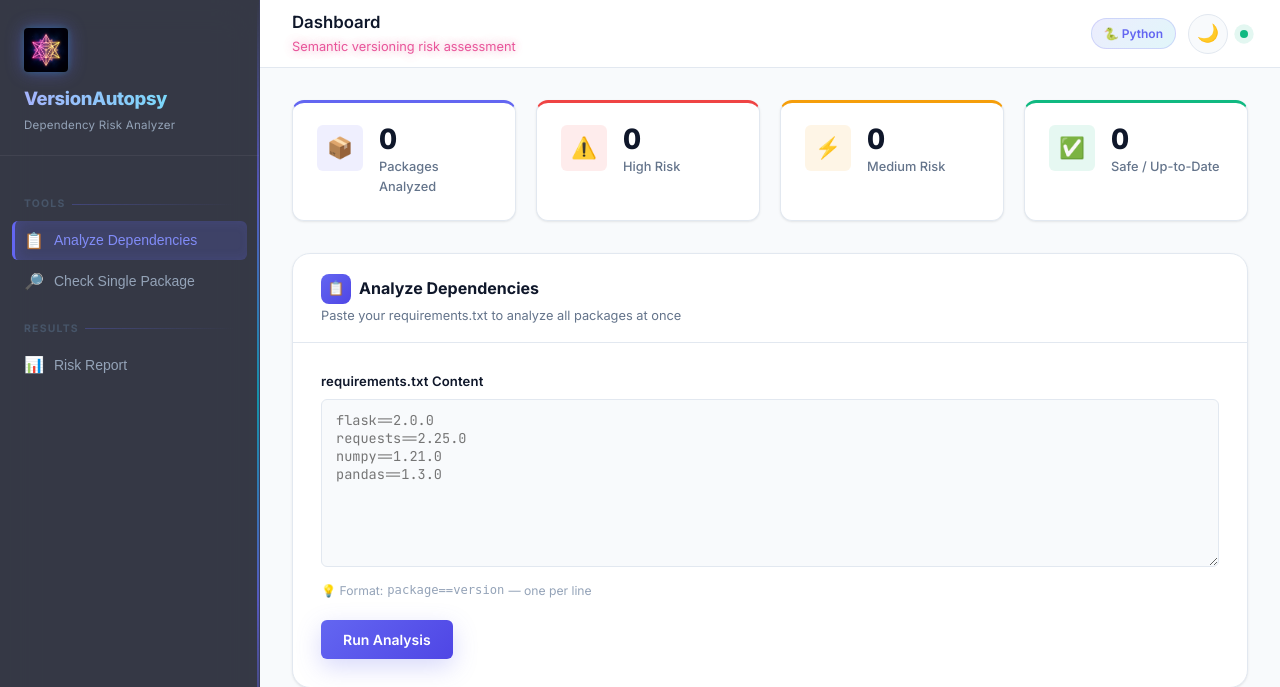
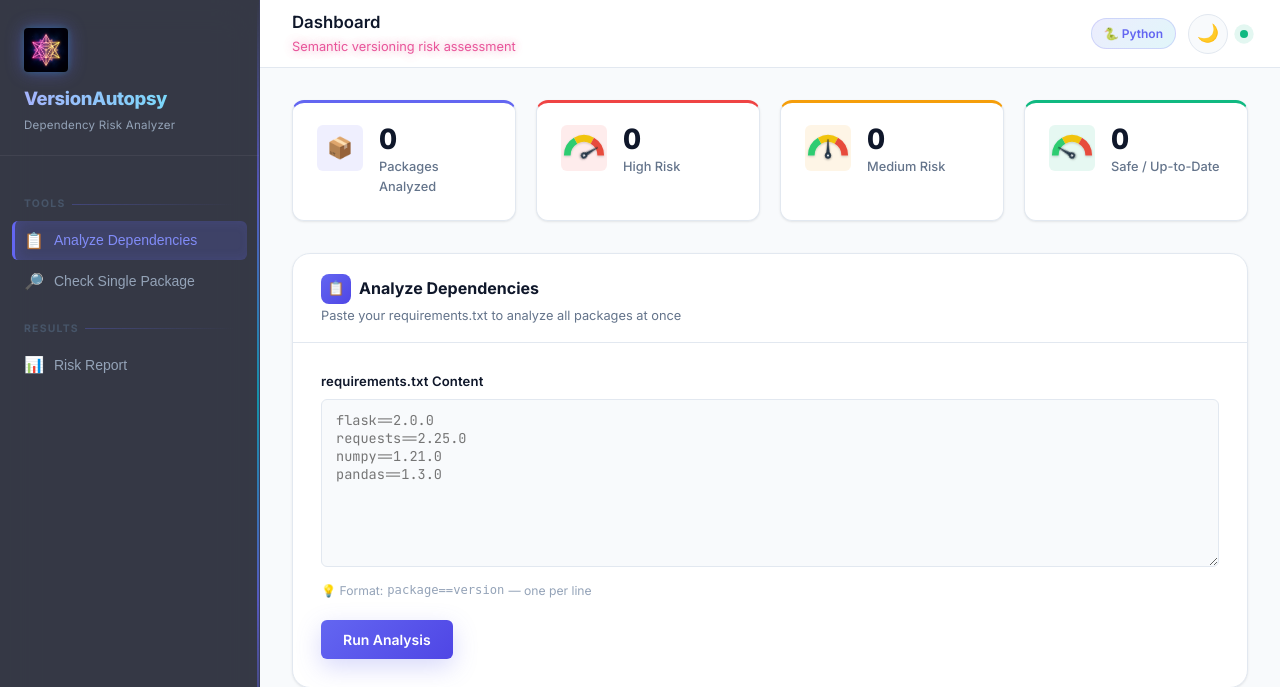
Before and after one commit to ShantanuT246/VersionAutopsy, a Flask app: page / in a window 1280 px wide. Shown: the top 687 px of the page. Run offline with Flask 3, Linux system fonts and the light colour scheme.

Commit message:
added the logos for the risk levels analyzer

```diff
--- a/static/js/app.js
+++ b/static/js/app.js
@@ -105,7 +105,14 @@ function getRiskClass(level) {
     }[level] || 'risk-unknown';
 }
 function getRiskIcon(level) {
-    return { HIGH: '🔴', MEDIUM: '🟡', LOW: '🟢', 'UP-TO-DATE': '✨', UNKNOWN: '⬜' }[level] || '⬜';
+    const iconStyle = 'width:1.2em;height:1.2em;vertical-align:text-bottom;margin-right:2px;';
+    return {
+        HIGH: `<img src="/static/high_risk.svg" alt="High" style="${iconStyle}">`,
+        MEDIUM: `<img src="/static/medium_risk.svg" alt="Medium" style="${iconStyle}">`,
+        LOW: `<img src="/static/low_risk.svg" alt="Low" style="${iconStyle}">`,
+        'UP-TO-DATE': '✨',
+        UNKNOWN: '⬜'
+    }[level] || '⬜';
 }
 
 // ===== Display results table =====
@@ -122,9 +129,9 @@ function displayResults(results, totalPackages) {
 
     summaryBar.innerHTML = `
     <span class="summary-chip chip-total">📦 ${totalPackages} Total</span>
-    <span class="summary-chip chip-danger">🔴 ${counts.HIGH} High</span>
-    <span class="summary-chip chip-warning">⚡ ${counts.MEDIUM} Medium</span>
-    <span class="summary-chip chip-success">✅ ${counts.LOW} Low</span>
+    <span class="summary-chip chip-danger"><img src="/static/high_risk.svg" alt="High" style="width:1.2em;height:1.2em;vertical-align:text-bottom;margin-right:2px;"> ${counts.HIGH} High</span>
+    <span class="summary-chip chip-warning"><img src="/static/medium_risk.svg" alt="Medium" style="width:1.2em;height:1.2em;vertical-align:text-bottom;margin-right:2px;"> ${counts.MEDIUM} Medium</span>
+    <span class="summary-chip chip-success"><img src="/static/low_risk.svg" alt="Low" style="width:1.2em;height:1.2em;vertical-align:text-bottom;margin-right:2px;"> ${counts.LOW} Low</span>
     <span class="summary-chip chip-info">✨ ${counts['UP-TO-DATE']} Up-to-Date</span>
   `;
 
--- a/templates/index.html
+++ b/templates/index.html
@@ -74,21 +74,30 @@
                     </div>
                 </div>
                 <div class="stat-card">
-                    <div class="stat-icon danger">⚠️</div>
+                    <div class="stat-icon danger">
+                        <img src="{{ url_for('static', filename='high_risk.svg') }}" alt="High Risk"
+                            style="width:100%;height:100%;object-fit:contain;border-radius:4px;">
+                    </div>
                     <div class="stat-info">
                         <div class="stat-value" id="statHigh">0</div>
                         <div class="stat-label">High Risk</div>
                     </div>
                 </div>
                 <div class="stat-card">
-                    <div class="stat-icon warning">⚡</div>
+                    <div class="stat-icon warning">
+                        <img src="{{ url_for('static', filename='medium_risk.svg') }}" alt="Medium Risk"
+                            style="width:100%;height:100%;object-fit:contain;border-radius:4px;">
+                    </div>
                     <div class="stat-info">
                         <div class="stat-value" id="statMedium">0</div>
                         <div class="stat-label">Medium Risk</div>
                     </div>
                 </div>
                 <div class="stat-card">
-                    <div class="stat-icon success">✅</div>
+                    <div class="stat-icon success">
+                        <img src="{{ url_for('static', filename='low_risk.svg') }}" alt="Safe"
+                            style="width:100%;height:100%;object-fit:contain;border-radius:4px;">
+                    </div>
                     <div class="stat-info">
                         <div class="stat-value" id="statSafe">0</div>
                         <div class="stat-label">Safe / Up-to-Date</div>
```
Also changed, not shown: static/high_risk.svg (added), static/low_risk.svg (added), static/medium_risk.svg (added).
